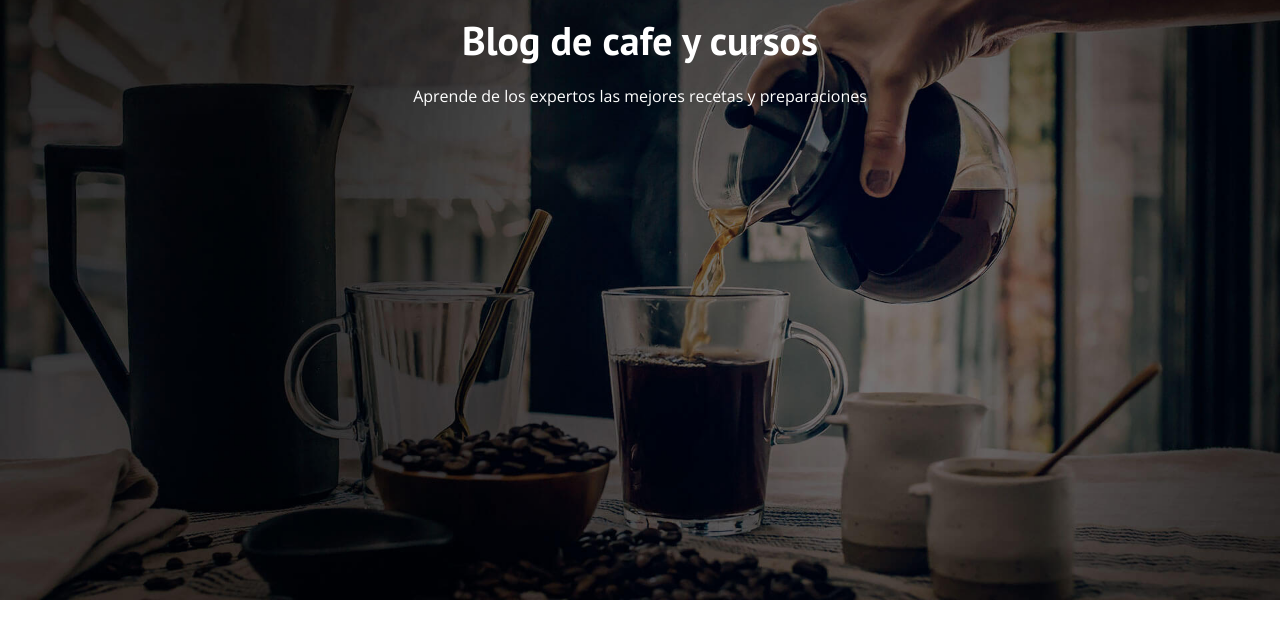
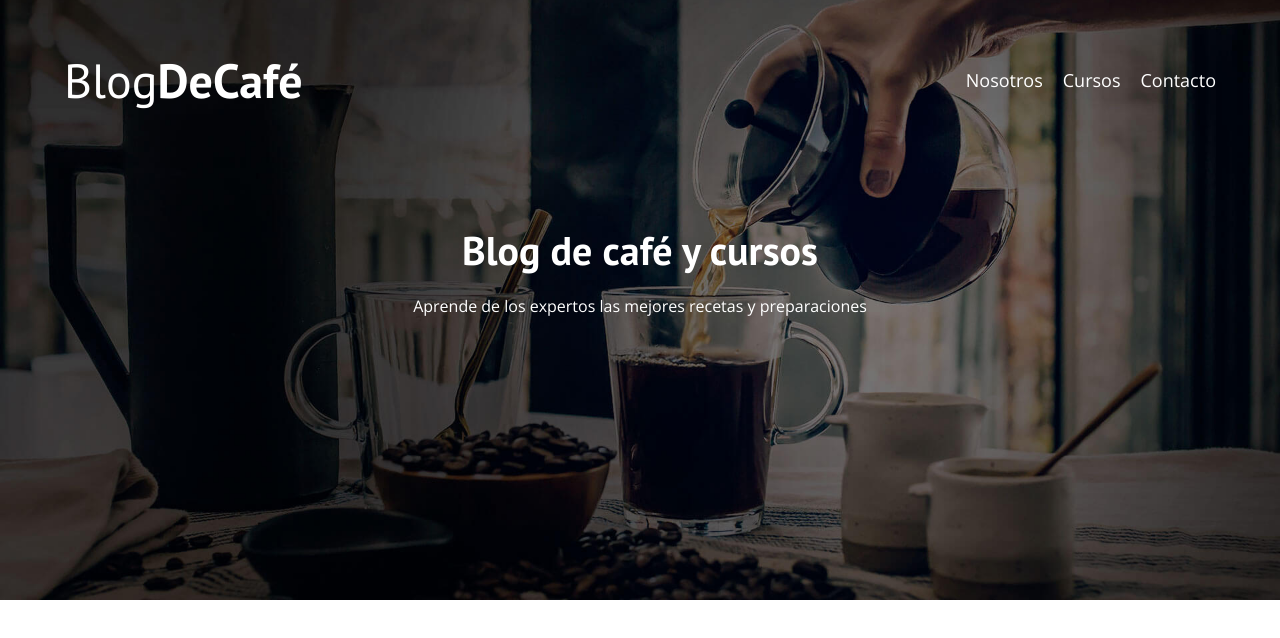
Before and after one commit to hrlazo/BlogCafe, a plain HTML site: page index.html in a window 1280 px wide. Drawn offline with nearby package versions, Linux system fonts and the light colour scheme.

Commit message:
Header terminado

```diff
--- a/css/style.css
+++ b/css/style.css
@@ -15,9 +15,9 @@ html {
 }
 
 body {
-    font-family: var(--fuenteParrafos);
-    font-size: 1.6rem;
-    line-height: 2; /*Interlineado*/
+    font-family: var(--fuenteParrafos); /** Tipo de fuente  **/
+    font-size: 1.6rem; /** Tamano de la fuente  **/
+    line-height: 2; /** Interlineado **/
 }
 
 /*Globales*/
@@ -29,7 +29,7 @@ body {
 }
 
 a{
-    text-decoration: none;
+    text-decoration: none; /** Sacamos el subrayado a enlaces**/
 }
 
 h1,h2,h3,h4 {
@@ -77,4 +77,45 @@ img{
 .header__texto{
     text-align: center;
     color: var(--blanco);
+    margin-top: 5rem;
 }
+
+.barra{
+    display: grid;
+    justify-items: center;
+
+}
+
+@media (min-width: 480px) {
+    .barra{
+        display: flex; /** tipo de display flex o grid **/
+        justify-content: space-between; /** centrar verticalmente **/
+        align-items: center; /** centrar horizontalmente **/
+    }
+}
+
+.logo{
+    color: var(--blanco);
+
+}
+
+.logo__nombre{
+    font-weight: 400; /**Letra normal **/
+}
+
+.logo__bold{
+    font-weight: 700; /**Letra negrita **/
+}
+
+.navegacion__enlaces{
+   color: var(--blanco);
+   display: block;
+   font-size: 1.8rem;
+   text-align: center;
+}
+@media (min-width: 768px) {
+    .navegacion{
+        display: flex;
+        gap: 2rem;
+    }
+}
--- a/index.html
+++ b/index.html
@@ -8,12 +8,24 @@
     <link rel="stylesheet" href="css/style.css">
     <link href="https://fonts.googleapis.com/css2?family=Open+Sans&family=PT+Sans:wght@400;700&display=swap"
     rel="stylesheet">
-    <title>BlogDeCafe</title>
+    <title>BlogDeCafé</title>
 </head>
 <body>
     <header class="header">
+        <div class="contenedor">
+            <div class="barra">
+                <a href="index.html" class="logo no-margin centrar-texto">
+                    <h1 class="logo__nombre">Blog<span class="logo__bold">DeCafé</span> </h1>
+                </a>
+                <nav class="navegacion">
+                    <a href="nosotros.html" class="navegacion__enlaces">Nosotros</a>
+                    <a href="cursos.html" class="navegacion__enlaces">Cursos</a>
+                    <a href="contacto.html" class="navegacion__enlaces">Contacto</a>
+                </nav>
+            </div>
+        </div>
         <div class="header__texto"><!-- Es un elemento del header -->
-            <h2 class="no-margin">Blog de cafe y cursos</h2>
+            <h2 class="no-margin">Blog de café y cursos</h2>
             <p class="no-margin">Aprende de los expertos las mejores recetas y preparaciones</p>
         </div>
     </header>
```
